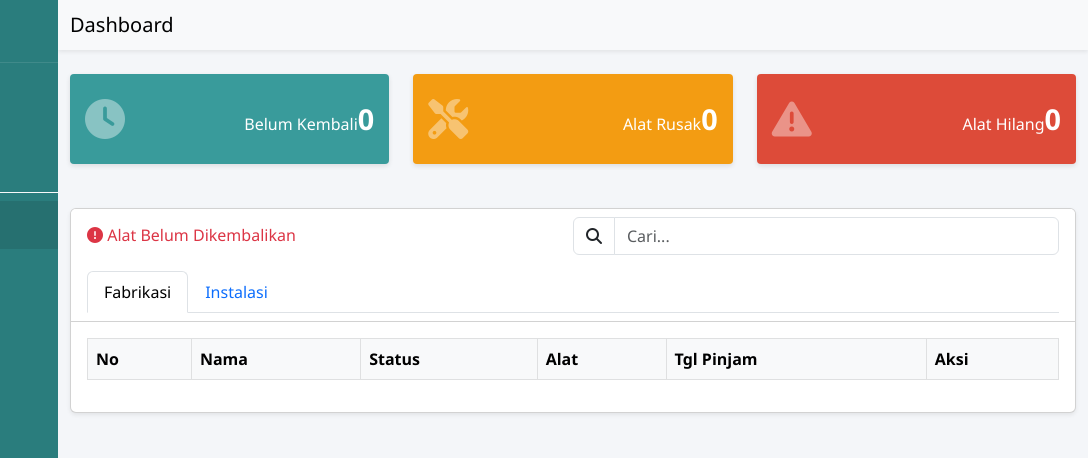
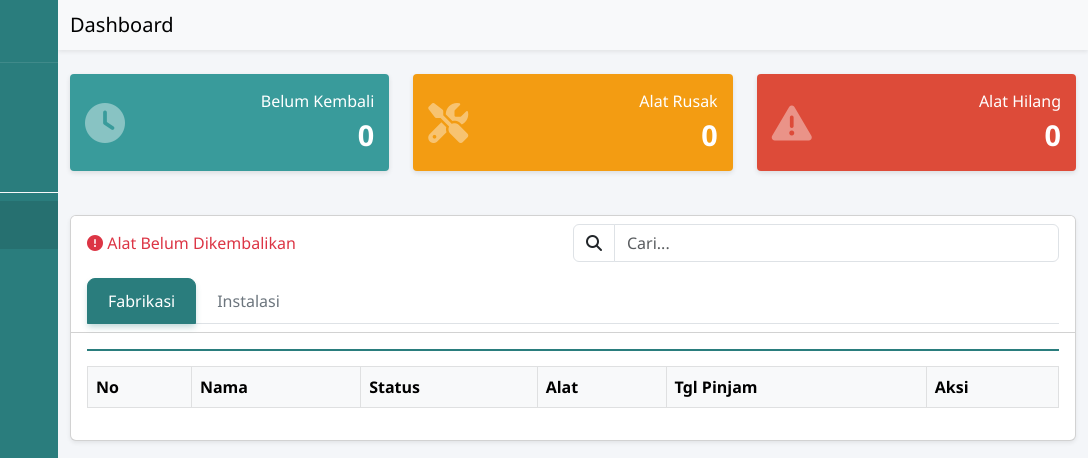
Before and after one commit to feryd760-blip/peminjaman-alat, a plain HTML site: page index.html in a window 1280 px wide. Shown: the top 458 px of the page, 192-1280 px from the left. Drawn offline with nearby package versions, Linux system fonts and the light colour scheme.

Commit message:
Update style.css

```diff
--- a/style.css
+++ b/style.css
@@ -1,4 +1,4 @@
-body { background-color: #f4f6f9; font-family: 'Segoe UI', sans-serif; overflow-x: hidden; }
+body { background-color: #f4f6f9; font-family: 'Segoe UI', Tahoma, Geneva, Verdana, sans-serif; overflow-x: hidden; }
 .sidebar { width: 250px; background-color: #2a7d7d; color: white; position: fixed; top: 0; left: 0; height: 100vh; z-index: 1000; }
 .sidebar-header { padding: 15px 20px; border-bottom: 1px solid rgba(255,255,255,0.1); text-align: center; }
 .sidebar a.nav-link { color: rgba(255,255,255,0.8); padding: 12px 20px; border-left: 3px solid transparent; }
@@ -6,6 +6,37 @@ body { background-color: #f4f6f9; font-family: 'Segoe UI', sans-serif; overflow-
 .main-content { margin-left: 250px; min-height: 100vh; }
 .info-box { border-radius: 4px; padding: 15px; color: white; display: flex; align-items: center; justify-content: space-between; box-shadow: 0 2px 5px rgba(0,0,0,0.1); margin-bottom: 20px; }
 .info-box-icon { font-size: 2.5rem; opacity: 0.4; }
-.info-box-text { font-size: 1rem; }
-.info-box-number { font-size: 1.8rem; font-weight: bold; }
-.bg-teal { background-color: #399b9b; } .bg-orange { background-color: #f39c12; } .bg-red { background-color: #dd4b39; }
+.info-box-content { text-align: right; }
+.info-box-text { font-size: 1rem; display: block; }
+.info-box-number { font-size: 1.8rem; font-weight: bold; display: block; }
+.bg-teal { background-color: #399b9b; }
+.bg-green { background-color: #00a65a; }
+.bg-orange { background-color: #f39c12; }
+.bg-red { background-color: #dd4b39; }
+
+/* STYLE MODERN UNTUK TAB */
+.nav-tabs .nav-link {
+    color: #6c757d;
+    background-color: transparent;
+    border: 1px solid transparent;
+    border-top-left-radius: 8px;
+    border-top-right-radius: 8px;
+    transition: all 0.3s ease;
+    font-weight: 500;
+    padding: 10px 20px;
+}
+.nav-tabs .nav-link:hover {
+    color: #2a7d7d;
+    border-color: transparent;
+    background-color: rgba(42, 125, 125, 0.05);
+}
+.nav-tabs .nav-link.active {
+    color: white !important;
+    background-color: #2a7d7d !important;
+    border-color: #2a7d7d !important;
+    box-shadow: 0 4px 6px -1px rgba(42, 125, 125, 0.3);
+}
+.tab-content {
+    border-top: 2px solid #2a7d7d;
+    padding-top: 15px;
+}
```
